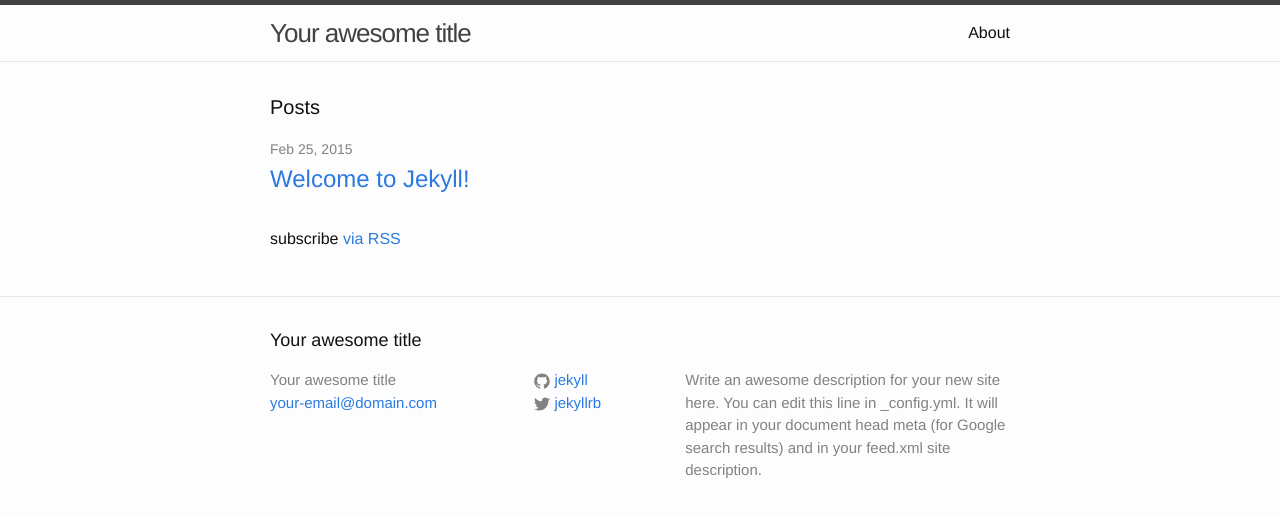
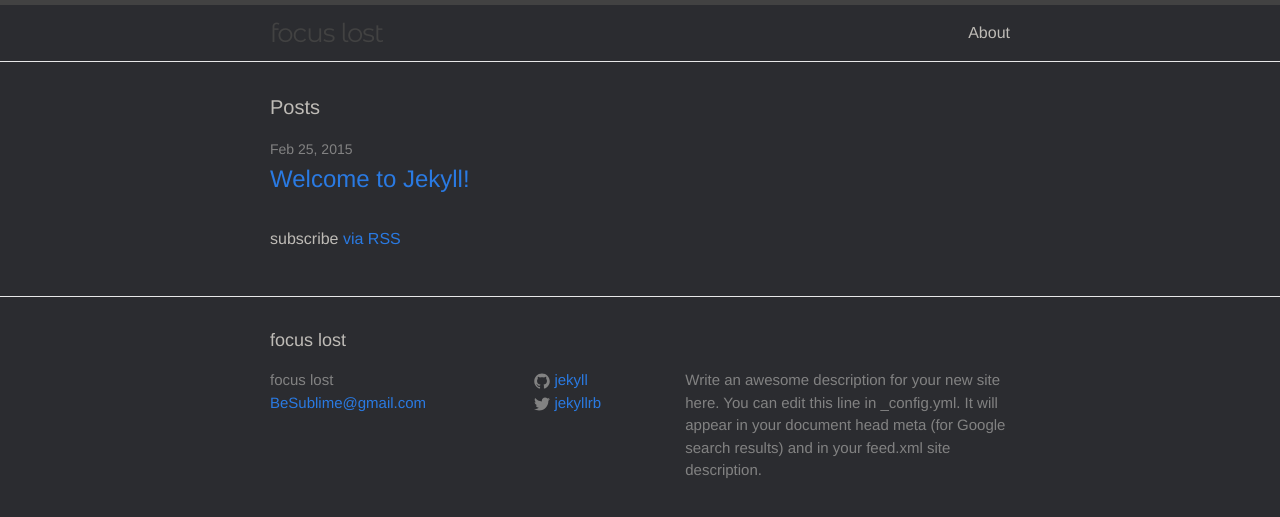
Before and after one commit to BeSublime/focuslost-jekyll, a Jekyll site: the page built from index.html, in a window 1280 px wide. Shown: the top 517 px of the page. Built offline with Jekyll 4.4.1, drawn with Linux system fonts in a browser that asks for light colours; some web fonts are replaced; comment, search, counter and statistics services are not loaded.

Commit message:
begin updating config, add google fonts for dev, start implementing color scheme

```diff
--- a/_config.yml
+++ b/_config.yml
@@ -1,6 +1,6 @@
 # Site settings
-title: Your awesome title
-email: your-email@domain.com
+title: focus lost
+email: BeSublime@gmail.com
 description: > # this means to ignore newlines until "baseurl:"
   Write an awesome description for your new site here. You can edit this
   line in _config.yml. It will appear in your document head meta (for
--- a/_includes/head.html
+++ b/_includes/head.html
@@ -9,4 +9,6 @@
   <link rel="stylesheet" href="{{ "/css/main.css" | prepend: site.baseurl }}">
   <link rel="canonical" href="{{ page.url | replace:'index.html','' | prepend: site.baseurl | prepend: site.url }}">
   <link rel="alternate" type="application/rss+xml" title="{{ site.title }}" href="{{ "/feed.xml" | prepend: site.baseurl | prepend: site.url }}" />
+  <link href='http://fonts.googleapis.com/css?family=Montserrat+Alternates:400,700|Muli:400,400italic|Montserrat:400,700|Montserrat+Subrayada:400,700' rel='stylesheet' type='text/css'>
+  <script src="http://localhost:35729/livereload.js"></script>
 </head>
--- a/_sass/_layout.scss
+++ b/_sass/_layout.scss
@@ -11,6 +11,9 @@
 }
 
 .site-title {
+    font-family: 'Montserrat Alternates', sans-serif;
+    //font-family: 'Montserrat Subrayada', sans-serif;
+    //font-family: 'Montserrat', sans-serif;
     font-size: 26px;
     line-height: 56px;
     letter-spacing: -1px;
--- a/css/main.scss
+++ b/css/main.scss
@@ -6,15 +6,15 @@
 
 
 // Our variables
-$base-font-family: Helvetica, Arial, sans-serif;
+$base-font-family: 'Muli', Helvetica, Arial, sans-serif;
 $base-font-size:   16px;
 $small-font-size:  $base-font-size * 0.875;
 $base-line-height: 1.5;
 
 $spacing-unit:     30px;
 
-$text-color:       #111;
-$background-color: #fdfdfd;
+$text-color:       #BEBBB6;
+$background-color: #2B2C30;
 $brand-color:      #2a7ae2;
 
 $grey-color:       #828282;
```
